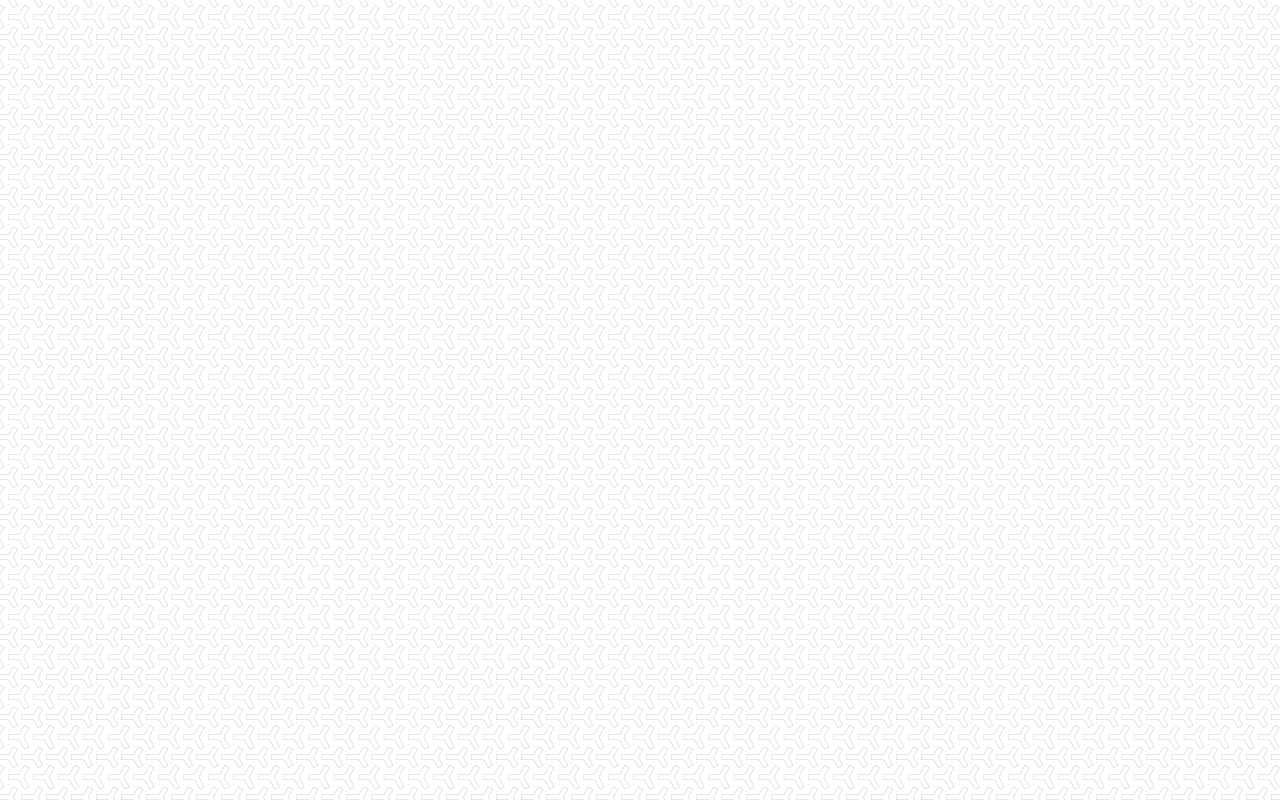
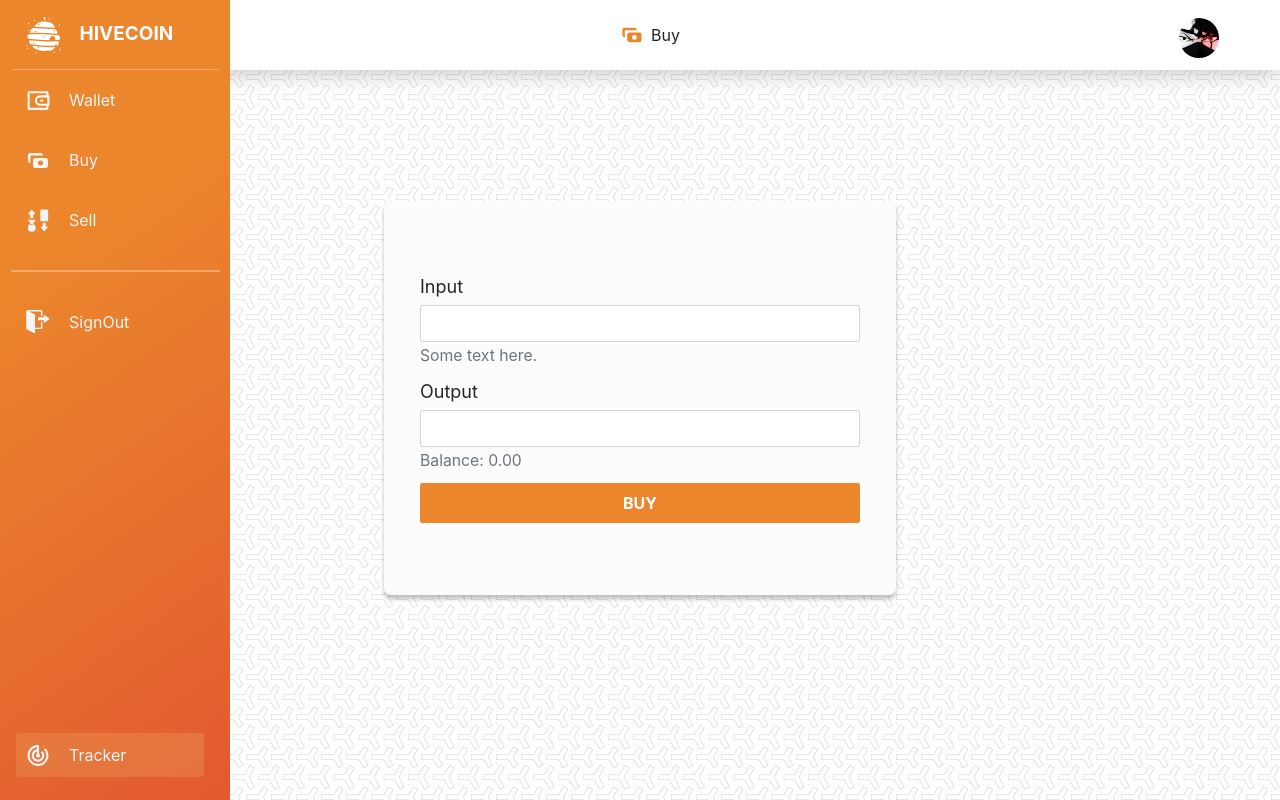
Before and after one commit to manikagnish/hivecoin, a React (Create React App) app: page /hivecoin/buy in a window 1280 px wide. Built offline with nearby package versions, Linux system fonts and the light colour scheme.

Commit message:
installed gh-pages package and updated routes

```diff
--- a/package.json
+++ b/package.json
@@ -1,4 +1,5 @@
 {
+  "homepage": "https://manikagnish.github.io/hivecoin",
   "name": "hivecoin",
   "version": "0.1.0",
   "private": true,
@@ -8,6 +9,7 @@
     "@testing-library/user-event": "^12.8.3",
     "axios": "^0.24.0",
     "bootstrap": "^4.6.0",
+    "gh-pages": "^3.2.3",
     "node-sass": "^6.0.0",
     "react": "^17.0.2",
     "react-dom": "^17.0.2",
@@ -19,6 +21,8 @@
     "web-vitals": "^1.1.2"
   },
   "scripts": {
+    "predeploy": "npm run build",
+    "deploy": "gh-pages -d build",
     "start": "react-scripts start",
     "build": "react-scripts build",
     "test": "react-scripts test",
--- a/src/App.js
+++ b/src/App.js
@@ -15,13 +15,14 @@
       <Router>
         <Switch>
           <Route path="/" exact component={Dashboard} />
-          <Route path="/buy" component={Buy} />
-          <Route path="/sell" component={Sell} />
-          <Route path="/wallet" component={Dashboard} />
-          <Route path="/login" component={Login} />
-          <Route path="/tracker" component={Tracker} />
-          <Route path="/loginform" component={LoginForm} />
-          <Route path="/signupform" component={SignUpForm} />
+          <Route path="/hivecoin/" exact component={Dashboard} />
+          <Route path="/hivecoin/buy" component={Buy} />
+          <Route path="/hivecoin/sell" component={Sell} />
+          <Route path="/hivecoin/wallet" component={Dashboard} />
+          <Route path="/hivecoin/login" component={Login} />
+          <Route path="/hivecoin/tracker" component={Tracker} />
+          <Route path="/hivecoin/loginform" component={LoginForm} />
+          <Route path="/hivecoin/signupform" component={SignUpForm} />
         </Switch>
       </Router>
     </>
--- a/src/components/nav/Navbar.js
+++ b/src/components/nav/Navbar.js
@@ -23,7 +23,7 @@
       <nav className="nav-menu active">
         <ul className="nav-menu-items">
           <li className="nav-toggle">
-            <Link to="/" className="menu-bars">
+            <Link to="/hivecoin/" className="menu-bars">
               <GiTreeBeehive />
               <span className="link-text">HIVECOIN</span>
             </Link>
@@ -41,14 +41,14 @@
           <hr className="settings" />
           <div className="settings-container">
             <li className="nav-text">
-              <Link to="login">
+              <Link to="/hivecoin/login">
                 <GoSignOut className="link-icon" />
                 <span className="link-text">SignOut</span>
               </Link>
             </li>
           </div>
           <li className="nav-text sup-chat">
-            <Link to="tracker">
+            <Link to="/hivecoin/tracker">
               <MdTrackChanges className="link-icon" />
               <span className="link-text">Tracker</span>
             </Link>
--- a/src/components/nav/SidebarData.js
+++ b/src/components/nav/SidebarData.js
@@ -19,19 +19,19 @@
   // },
   {
     title: "Wallet",
-    path: "/wallet",
+    path: "/hivecoin/wallet",
     icon: <RiIcons.RiWallet3Line className="link-icon" />,
     cName: "nav-text",
   },
   {
     title: "Buy",
-    path: "/buy",
+    path: "/hivecoin/buy",
     icon: <HiCash className="link-icon" />,
     cName: "nav-text",
   },
   {
     title: "Sell",
-    path: "/sell",
+    path: "/hivecoin/sell",
     icon: <GiBuyCard className="link-icon" />,
     cName: "nav-text",
   },
```
Also changed, not shown: 1 other file (tests, documents, lock files or other folders).
